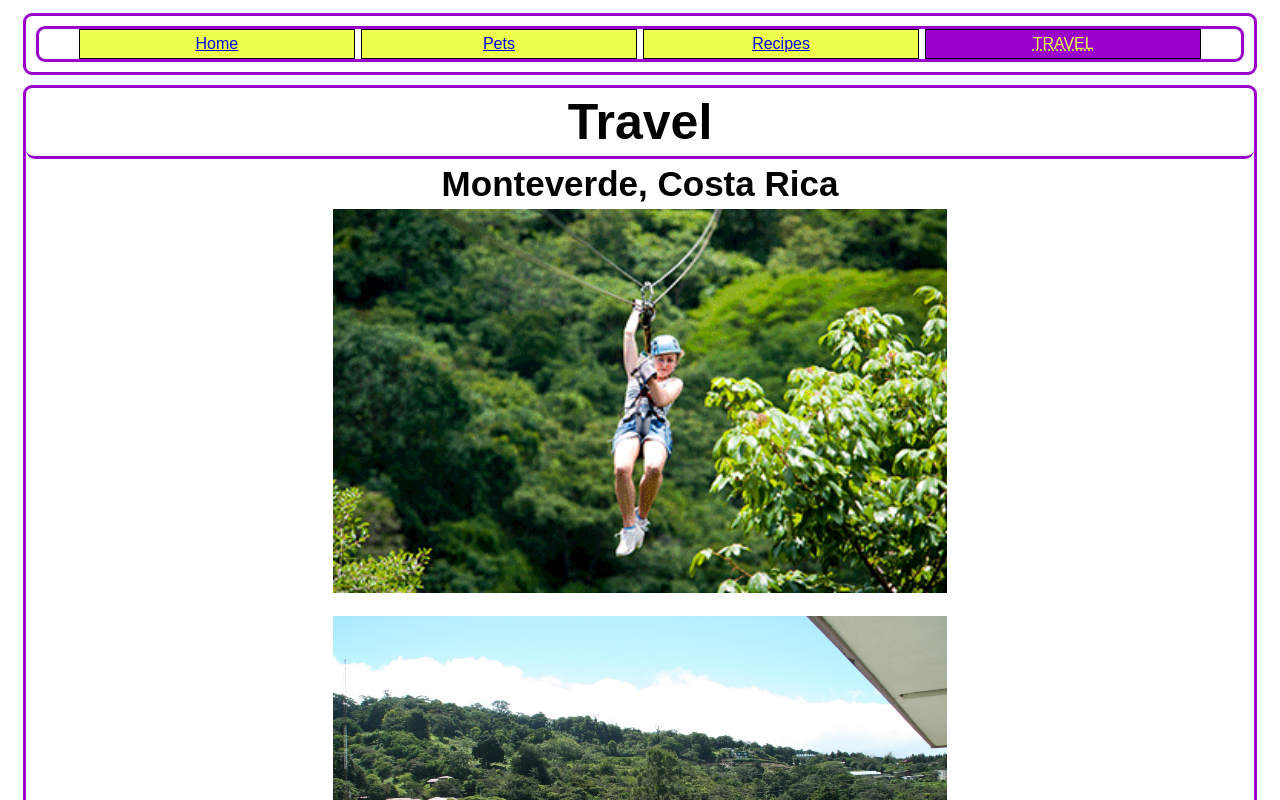
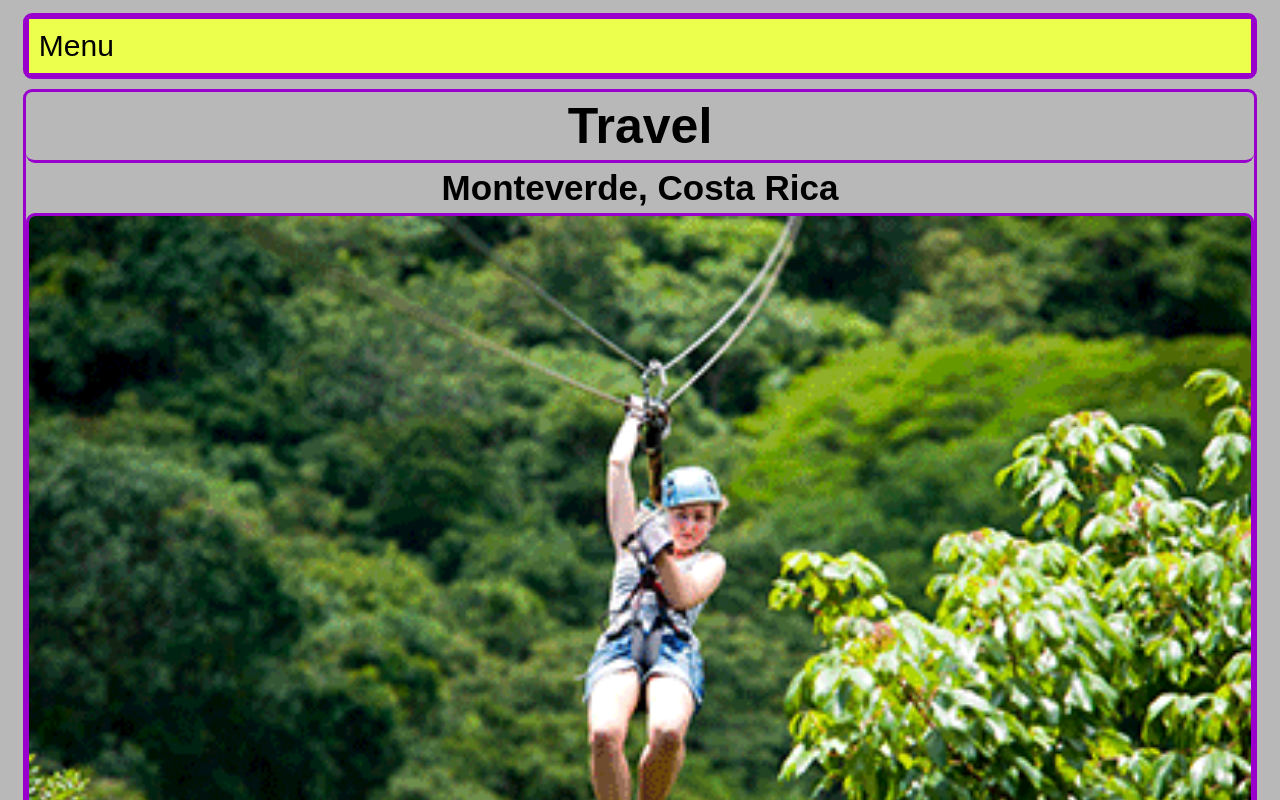
Before and after one commit to dcalo12/ccp_tablet_w24, a plain HTML site: page travel.html in a window 1280 px wide. Shown: the top 800 px of the page. Drawn offline with Linux system fonts and the light colour scheme.

Commit message:
Add files via upload

```diff
--- a/css/style.css
+++ b/css/style.css
@@ -177,6 +177,13 @@ video {
     max-width: 100%;
 }
 
+/* NEW CONTENT ADDED FOR COLLAPSIBLE NAV MENU  */
+
+.collapsible-menu {
+    visibility: hidden;
+    /* position: absolute; */
+}
+
 /*
 Media Query pulled from this site, still not solid on these:
 https://css-tricks.com/introduction-reduced-motion-media-query/
@@ -186,4 +193,95 @@ https://css-tricks.com/introduction-reduced-motion-media-query/
     .vid {
       animation: none;
     }
-  }
+}
+
+@media screen and (min-width: 800px) {
+
+    img {
+        /* max-height: 100%; */
+        /* max-height: 200%; */
+        min-width: 100%;
+        /* max-width: 200% */
+        border: solid #9900CC 3px;
+        border-radius: 9px;
+        /* margin: 10px 10px 10px 10px; */
+    }
+
+    video {
+        max-height: 75%;
+        max-width: 100%;
+        border: solid #9900CC 3px;
+        border-radius: 9px;
+    }
+
+    body{
+        background-color: #B8B8B8;
+    }
+
+    /* COLLAPSIBLE NAV MENU  */
+
+    .menu-content {
+        max-height: 0;
+        overflow: hidden;
+        /* font-family: 'Oswald', sans-serif;  */
+        /* padding: 0 0 0 50px; */
+    }
+
+    /* COLLAPSIBLE MENU  */
+
+    .collapsible-menu {
+        visibility: visible;
+        background-color: #ECFF4D;
+        /* padding: 0px 30px; */
+        /* border-bottom: 3px solid #CDE700; */
+        /* box-shadow: 1px 2px 3px rgba(0,0,0,0.2); */
+    }
+
+    .collapsible-menu ul {
+        list-style-type: none;
+        padding: 0;
+    }
+
+    .collapsible-menu li {
+        border: solid 3px #9900CC;
+    }
+
+    .collapsible-menu a {
+        display: block;
+        /* display: inline; */
+        padding: 10px;
+        text-decoration: none;
+    }
+
+    .collapsible-menu label {
+        /* font-family: 'Sedgwick Ave Display', cursive; */
+        font-size: 150%;
+        display: block;
+        cursor: pointer;
+        /* background: url(menu.png) no-repeat left center; */
+        padding: 10px 10px 10px 10px;
+        border: solid 3px #9900CC;
+    }
+
+    input#menu {
+        display: none;
+    }
+
+    /* input:checked +label {
+        background-image: url(close.png);
+    }
+
+    input:checked ~ label {
+        background-image: url(close.png);
+    } */
+
+    input:checked ~ .menu-content {
+        max-height: 100%;
+    }
+
+    /* HIDING OLD NAV ELEMENTS  */
+
+    nav ul li, nav{
+        display: none;
+    }
+}
--- a/travel.html
+++ b/travel.html
@@ -10,6 +10,24 @@
 <body>
     <a class = "stmc" href = "#main">Skip to Main Content</a>
     <header>
+
+        <!-- NEW HTML FOR COLLAPSIBLE MENU  -->
+
+        <div class = "collapsible-menu">
+            <input type = "checkbox" id = "menu">
+            <label for = "menu">Menu</label>
+            <div class = "menu-content">
+                <ul>
+                    <li><a href = "index.html">Home</a></li>
+                    <li><a href = "pets.html">Pets</a></li>
+                    <li><a href = "recipes.html">Recipes</a></li>
+                    <li class = "active"><a href = "travel.html">Travel</a></li>
+                </ul>
+            </div>
+        </div>
+
+        <!-- PREVIOUS HTML FOR NAV LIST  -->
+
         <nav>
             <ul>
                 <li><a href = "index.html">Home</a></li>
```
Also changed, not shown: index.html (+18 -0 lines), pets.html (+18 -0 lines), recipes.html (+18 -0 lines).
